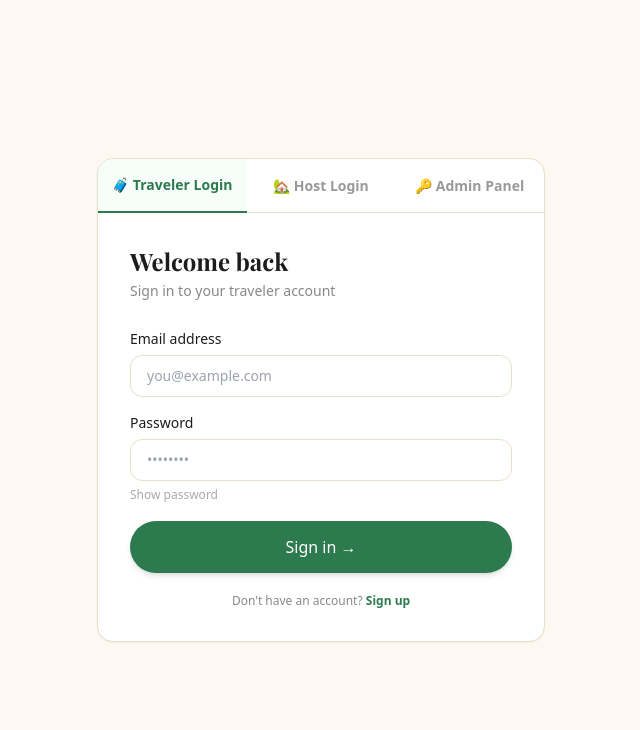
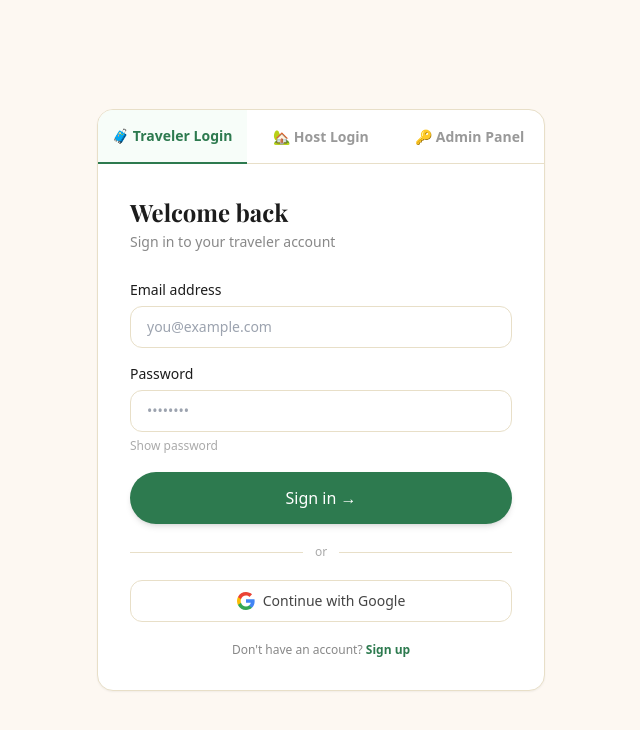
Before and after one commit to snehasharmaa912-ops/Vanvas---an-Uttarakhand-homestay-, a React (Vite) app: page / in a window 1280 px wide. Shown: the top 730 px of the page, without its empty margins (319-959 px from the left). Built offline with nearby package versions, Linux system fonts and the light colour scheme.

Commit message:
feat: add Continue with Google button to login form

```diff
--- a/src/pages/Login.jsx
+++ b/src/pages/Login.jsx
@@ -2,7 +2,7 @@ import { useState } from 'react'
 import { useNavigate } from 'react-router-dom'
 import { Input, Button, Toast } from '../components/ui'
 import { useAuth } from '../context/AuthContext'
-
+const API_BASE = 'https://vanvas-an-uttarakhand-homestay.onrender.com/api/auth'
 export default function Login() {
   const { login, register, requestAdminOtp, verifyAdminOtp } = useAuth()
   const navigate = useNavigate()
@@ -196,6 +196,25 @@ export default function Login() {
                   </Button>
                 </form>
 
+                <div className="flex items-center gap-3 my-5">
+                  <div className="h-px flex-1 bg-[#e8dfc8]" />
+                  <span className="text-xs text-[#aaa]">or</span>
+                  <div className="h-px flex-1 bg-[#e8dfc8]" />
+               </div>
+
+               <a
+                  href={`${API_BASE}/google?userType=${tab}`}
+                  className="flex items-center justify-center gap-2 w-full py-2.5 rounded-xl border border-[#e8dfc8] hover:bg-[#f7fdf9] transition-colors text-sm font-medium text-[#444]"
+               >
+                 <svg width="18" height="18" viewBox="0 0 18 18">
+                    <path fill="#4285F4" d="M17.64 9.2c0-.64-.06-1.25-.16-1.84H9v3.48h4.84a4.14 4.14 0 01-1.8 2.72v2.26h2.92c1.7-1.57 2.68-3.88 2.68-6.62z"/>
+                    <path fill="#34A853" d="M9 18c2.43 0 4.47-.8 5.96-2.18l-2.92-2.26c-.8.54-1.84.86-3.04.86-2.34 0-4.32-1.58-5.03-3.7H.95v2.33A9 9 0 009 18z"/>
+                    <path fill="#FBBC05" d="M3.97 10.72A5.4 5.4 0 013.68 9c0-.6.1-1.18.29-1.72V4.95H.95A9 9 0 000 9c0 1.45.35 2.83.95 4.05l3.02-2.33z"/>
+                    <path fill="#EA4335" d="M9 3.58c1.32 0 2.51.45 3.44 1.35l2.59-2.59C13.46.89 11.43 0 9 0A9 9 0 00.95 4.95l3.02 2.33C4.68 5.16 6.66 3.58 9 3.58z"/>
+                  </svg>
+                  Continue with Google
+                </a>
+
                 <p className="text-center text-xs text-[#888] mt-5">
                   {isSignup ? 'Already have an account?' : "Don't have an account?"}{' '}
                   <button
```
